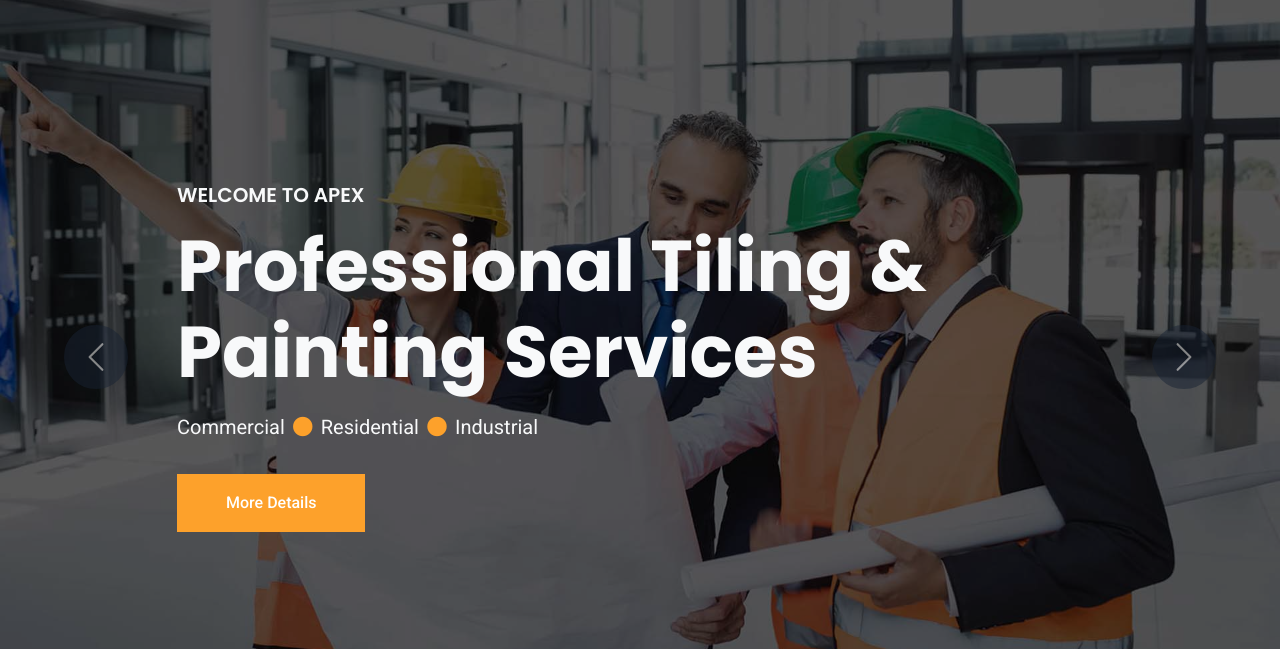
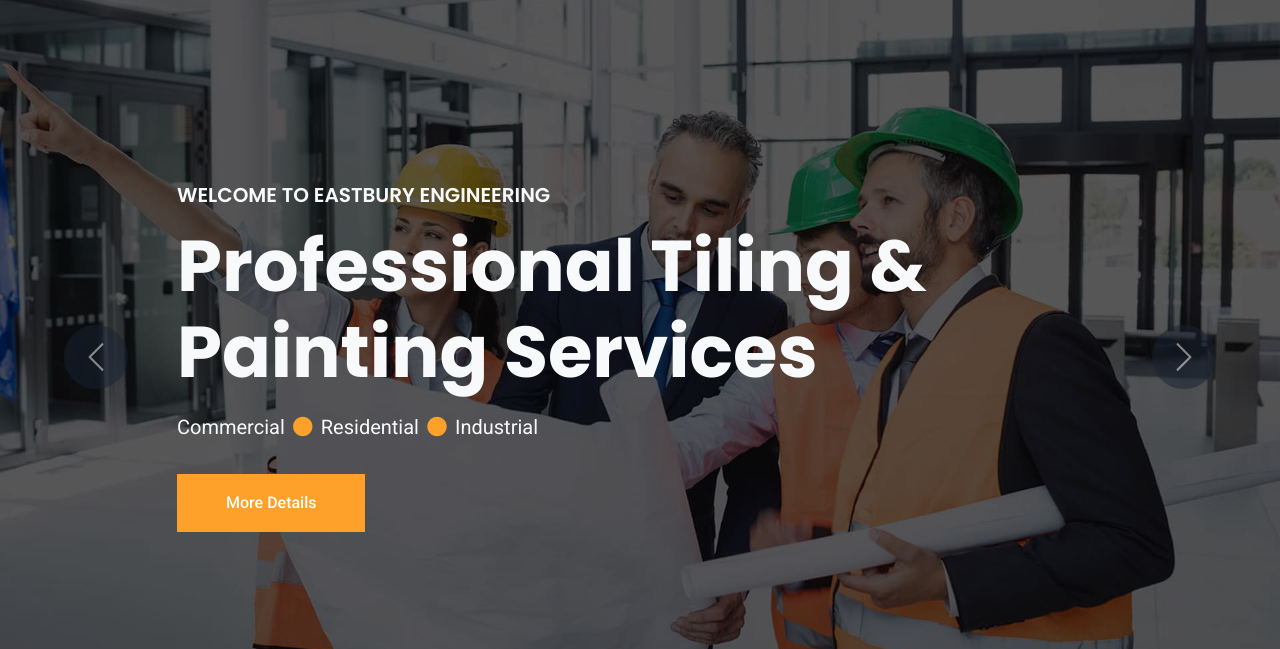
Before and after one commit to danielcheruiyot/eastbury, a plain HTML site: page index.html in a window 1280 px wide. Shown: the part 151-800 px from the top of the page. Drawn offline with nearby package versions, Linux system fonts and the light colour scheme.

Commit message:
second commit

```diff
--- a/index.html
+++ b/index.html
@@ -144,7 +144,7 @@
                     <h5
                       class="text-light text-uppercase mb-3 animated slideInDown"
                     >
-                      Welcome to Apex
+                      Welcome to Eastbury Engineering
                     </h5>
                     <h1 class="display-2 text-light mb-3 animated slideInDown">
                       A Construction & Renovation Company
@@ -177,7 +177,7 @@
                     <h5
                       class="text-light text-uppercase mb-3 animated slideInDown"
                     >
-                      Welcome to Apex
+                      Welcome to Eastbury Engineering
                     </h5>
                     <h1 class="display-2 text-light mb-3 animated slideInDown">
                       Professional Tiling & Painting Services
```
